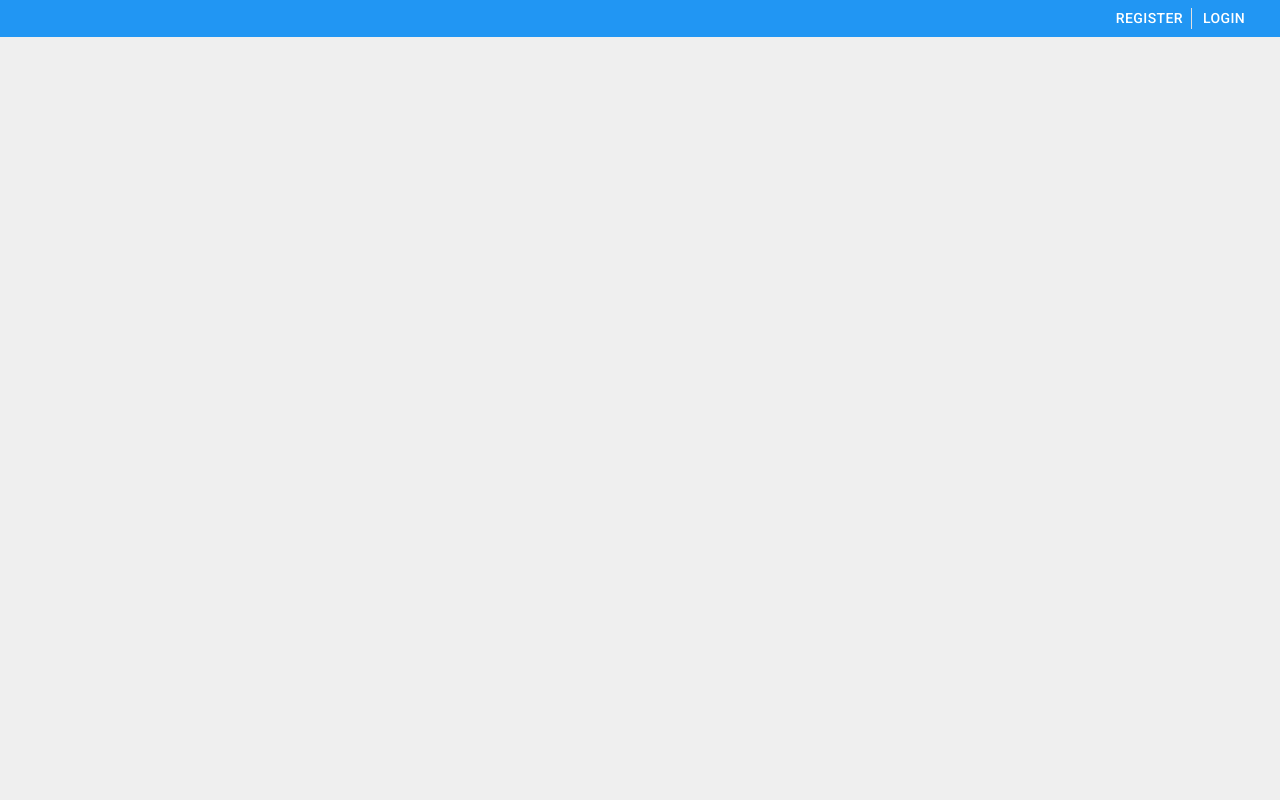
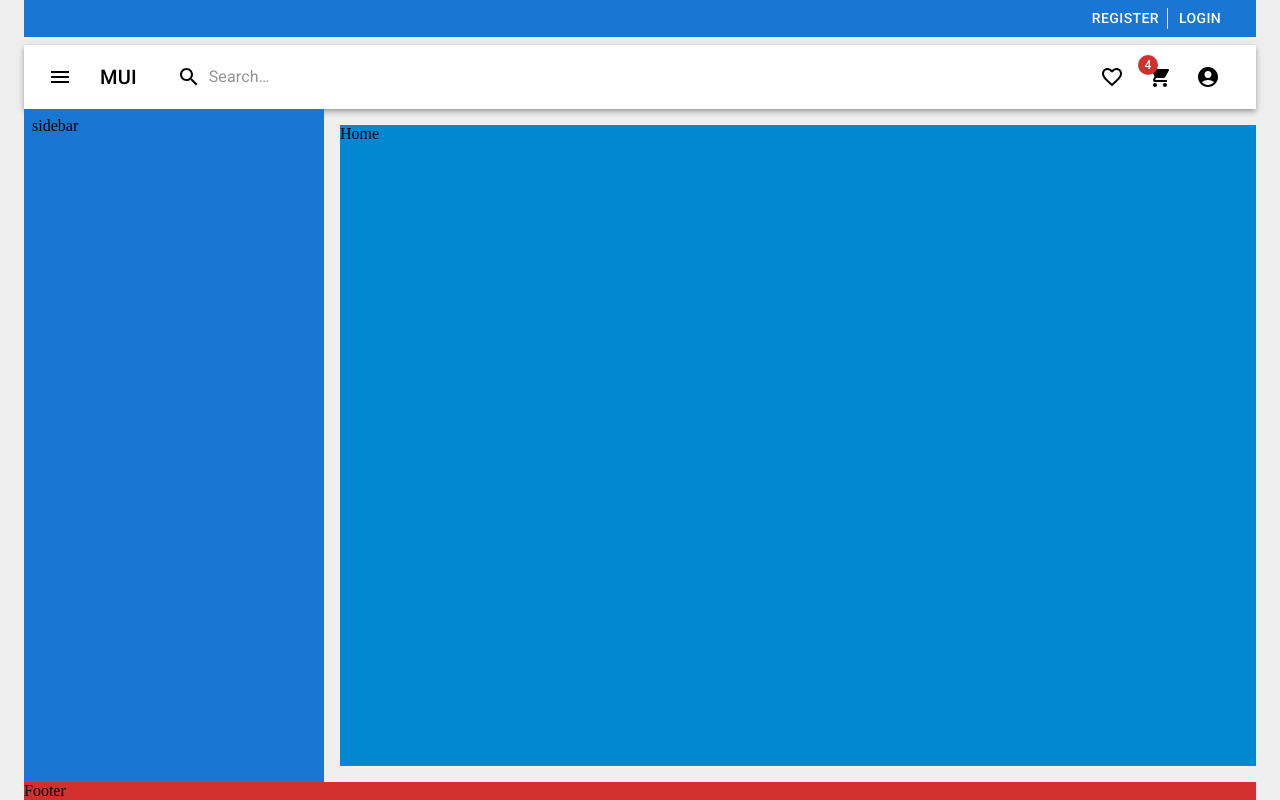
Before and after one commit to omor777/E-Commerce-frontend, a React (Vite) app: page / in a window 1280 px wide. Built offline with nearby package versions, Linux system fonts and the light colour scheme; no server answers.

Commit message:
make layout for desktop

```diff
--- a/src/components/header/header.jsx
+++ b/src/components/header/header.jsx
@@ -2,7 +2,7 @@ import { Box, Button, Container, Divider } from "@mui/material";
 import { NavLink } from "react-router-dom";
 const Header = () => {
   return (
-    <Box sx={{ bgcolor: "#2196f3" }}>
+    <Box sx={{ bgcolor: "primary.main" }}>
       <Container maxWidth="xl">
         <Box
           sx={{ display: "flex", alignItems: "center", justifyContent: "end" }}
--- /dev/null
+++ b/src/components/navbar/navbar.jsx
@@ -0,0 +1,248 @@
+import {
+  AppBar,
+  Badge,
+  Box,
+  IconButton,
+  InputBase,
+  Menu,
+  MenuItem,
+  Toolbar,
+  Typography,
+} from "@mui/material";
+import { styled, alpha } from "@mui/material/styles";
+import { useState } from "react";
+import MenuIcon from "@mui/icons-material/Menu";
+import SearchIcon from "@mui/icons-material/Search";
+import FavoriteBorderIcon from "@mui/icons-material/FavoriteBorder";
+import ShoppingCartIcon from "@mui/icons-material/ShoppingCart";
+import MoreVertSharpIcon from "@mui/icons-material/MoreVertSharp";
+import AccountCircle from "@mui/icons-material/AccountCircle";
+
+const Search = styled("div")(({ theme }) => {
+  console.log(theme);
+  return {
+    position: "relative",
+    borderRadius: theme.shape.borderRadius,
+    backgroundColor: alpha(theme.palette.common.white, 0.15),
+    "&:hover": {
+      backgroundColor: alpha(theme.palette.common.white, 0.25),
+    },
+    marginRight: theme.spacing(2),
+    marginLeft: 0,
+    width: "100%",
+    [theme.breakpoints.up("sm")]: {
+      marginLeft: theme.spacing(3),
+      width: "auto",
+    },
+  };
+});
+
+const SearchIconWrapper = styled("div")(({ theme }) => ({
+  padding: theme.spacing(0, 2),
+  height: "100%",
+  position: "absolute",
+  pointerEvents: "none",
+  display: "flex",
+  alignItems: "center",
+  justifyContent: "center",
+}));
+
+const StyledInputBase = styled(InputBase)(({ theme }) => ({
+  color: "inherit",
+  "& .MuiInputBase-input": {
+    padding: theme.spacing(1, 1, 1, 0),
+    // vertical padding + font size from searchIcon
+    paddingLeft: `calc(1em + ${theme.spacing(4)})`,
+    transition: theme.transitions.create("width"),
+    width: "100%",
+    [theme.breakpoints.up("md")]: {
+      width: "20ch",
+    },
+  },
+}));
+
+const Navbar = () => {
+  const [anchorEl, setAnchorEl] = useState(null);
+  const [mobileMoreAnchorEl, setMobileMoreAnchorEl] = useState(null);
+  const isMenuOpen = Boolean(anchorEl);
+  const isMobileMenuOpen = Boolean(mobileMoreAnchorEl);
+
+  const handleProfileMenuOpen = (event) => {
+    setAnchorEl(event.currentTarget);
+  };
+
+  const handleMobileMenuClose = () => {
+    setMobileMoreAnchorEl(null);
+  };
+
+  const handleMenuClose = () => {
+    setAnchorEl(null);
+    handleMenuClose();
+  };
+
+  const handleMobileMenuOpen = (event) => {
+    setMobileMoreAnchorEl(event.currentTarget);
+  };
+
+  const menuId = "primary-search-account-menu";
+  const renderMenu = (
+    <Menu
+      anchorEl={anchorEl}
+      anchorOrigin={{
+        vertical: "top",
+        horizontal: "right",
+      }}
+      id={menuId}
+      keepMounted
+      transformOrigin={{
+        vertical: "top",
+        horizontal: "right",
+      }}
+      open={isMenuOpen}
+      onClose={handleMenuClose}
+    >
+      <MenuItem onClick={handleMenuClose}>Profile</MenuItem>
+      <MenuItem onClick={handleMenuClose}>My account</MenuItem>
+    </Menu>
+  );
+
+  const mobileMenuId = "primary-search-account-menu-mobile";
+  const renderMobileMenu = (
+    <Menu
+      anchorEl={mobileMoreAnchorEl}
+      anchorOrigin={{
+        vertical: "top",
+        horizontal: "right",
+      }}
+      id={mobileMenuId}
+      keepMounted
+      transformOrigin={{
+        variant: "top",
+        horizontal: "right",
+      }}
+      open={isMobileMenuOpen}
+      onClose={handleMobileMenuClose}
+    >
+      <MenuItem>
+        <IconButton size="large" color="inherit">
+          <Badge
+            anchorOrigin={{
+              vertical: "top",
+              horizontal: "left",
+            }}
+            badgeContent={8}
+            color="error"
+          >
+            <FavoriteBorderIcon />
+          </Badge>
+        </IconButton>
+        <Typography>Whishlist</Typography>
+      </MenuItem>
+
+      <MenuItem>
+        <IconButton size="large" color="inherit">
+          <Badge
+            anchorOrigin={{
+              vertical: "top",
+              horizontal: "left",
+            }}
+            badgeContent={3}
+            color="error"
+          >
+            <ShoppingCartIcon />
+          </Badge>
+        </IconButton>
+        <Typography>Cart</Typography>
+      </MenuItem>
+
+      <MenuItem onClick={handleProfileMenuOpen}>
+        <IconButton
+          size="large"
+          color="inherit"
+          aria-controls="primary-search-account-menu"
+          aria-haspopup="true"
+        >
+          <AccountCircle />
+        </IconButton>
+        <Typography>Profile</Typography>
+      </MenuItem>
+    </Menu>
+  );
+
+  return (
+    <Box sx={{ mt: 1 }}>
+      <AppBar position="static" color="inherit">
+        <Toolbar>
+          <IconButton
+            size="large"
+            edge="start"
+            color="inherit"
+            aria-label="open drawer"
+            sx={{ mr: 2 }}
+          >
+            <MenuIcon />
+          </IconButton>
+          <Typography
+            variant="h6"
+            noWrap
+            component="div"
+            sx={{ display: { xs: "none", sm: "block" } }}
+          >
+            MUI
+          </Typography>
+
+          <Search>
+            <SearchIconWrapper>
+              <SearchIcon />
+            </SearchIconWrapper>
+            <StyledInputBase
+              placeholder="Search…"
+              inputProps={{ "aria-label": "search" }}
+            />
+          </Search>
+          <Box sx={{ flexGrow: 1 }} />
+          <Box sx={{ display: { xs: "none", md: "flex" } }}>
+            <IconButton color="inherit" size="large">
+              <FavoriteBorderIcon />
+            </IconButton>
+            <IconButton size="large" color="inherit">
+              <Badge
+                badgeContent={4}
+                color="error"
+                anchorOrigin={{ vertical: "top", horizontal: "left" }}
+              >
+                <ShoppingCartIcon />
+              </Badge>
+            </IconButton>
+            <IconButton
+              color="inherit"
+              size="large"
+              aria-controls={menuId}
+              aria-haspopup="true"
+              onClick={handleProfileMenuOpen}
+            >
+              <AccountCircle />
+            </IconButton>
+          </Box>
+
+          <Box sx={{ display: { xs: "flex", md: "none" } }}>
+            <IconButton
+              size="large"
+              color="inherit"
+              aria-label="show more"
+              aria-controls={mobileMenuId}
+              aria-haspopup="true"
+              onClick={handleMobileMenuOpen}
+            >
+              <MoreVertSharpIcon />
+            </IconButton>
+          </Box>
+        </Toolbar>
+      </AppBar>
+      {renderMobileMenu}
+      {renderMenu}
+    </Box>
+  );
+};
+
+export default Navbar;
--- a/src/layouts/adminLayout.jsx
+++ b/src/layouts/adminLayout.jsx
@@ -1,12 +1,52 @@
 import { Outlet } from "react-router-dom";
 import Header from "../components/header/header";
+import Navbar from "../components/navbar/navbar";
+import { Box, Container } from "@mui/material";
 
 const AdminLayout = () => {
   return (
-    <div>
-      <Header />
-      <Outlet />
-    </div>
+    <Container maxWidth="xl">
+      <Box
+        sx={{
+          display: "grid",
+          height: "100vh",
+          gridTemplateRows: { lg: "auto auto 1fr auto" },
+          gridTemplateColumns: { lg: "repeat(12, 1fr)" },
+        }}
+      >
+        <Box sx={{ gridColumn: { lg: "1 / span 12" } }}>
+          <Header />
+        </Box>
+        <Box sx={{ gridColumn: { lg: "1 / span 12" } }}>
+          <Navbar />
+        </Box>
+        <Box
+          sx={{
+            gridColumn: { lg: "3 / span 10" },
+            bgcolor: "info.main",
+            ml: { lg: 2 },
+            my: { lg: 2 },
+          }}
+        >
+          <Outlet />
+        </Box>
+        <Box
+          sx={{
+            gridColumn: { lg: "1 / span 2" },
+            gridRow: { lg: "3 / span 1" },
+            bgcolor: "primary.main",
+            display: { xs: "none", lg: "block" },
+            width: 300,
+            p: { lg: 1 },
+          }}
+        >
+          sidebar
+        </Box>
+        <Box sx={{ bgcolor: "error.main", gridColumn: { lg: "1/ span 12" } }}>
+          Footer
+        </Box>
+      </Box>
+    </Container>
   );
 };
 
--- /dev/null
+++ b/src/pages/home/home.jsx
@@ -0,0 +1,6 @@
+
+const Home = () => {
+  return <div>Home</div>;
+};
+
+export default Home;
--- a/src/routes/routes.jsx
+++ b/src/routes/routes.jsx
@@ -2,6 +2,7 @@ import { createBrowserRouter } from "react-router-dom";
 import Root from "../layouts/root";
 import Register from "../pages/register/register";
 import Login from "../pages/login/login";
+import Home from "../pages/home/home";
 export const router = createBrowserRouter([
   {
     path: "/",
@@ -10,7 +11,7 @@ export const router = createBrowserRouter([
     children: [
       {
         path: "/",
-        element: "",
+        element: <Home></Home>,
       },
       {
         path: "/register",
@@ -20,6 +21,7 @@ export const router = createBrowserRouter([
         path: "/login",
         element: <Login />,
       },
+      {},
     ],
   },
 ]);
```
